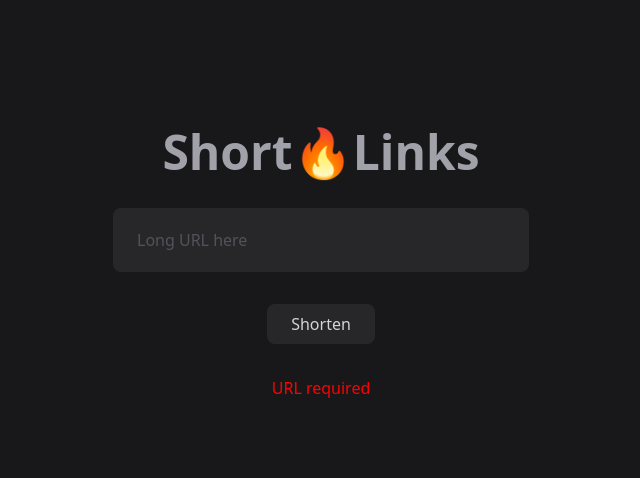
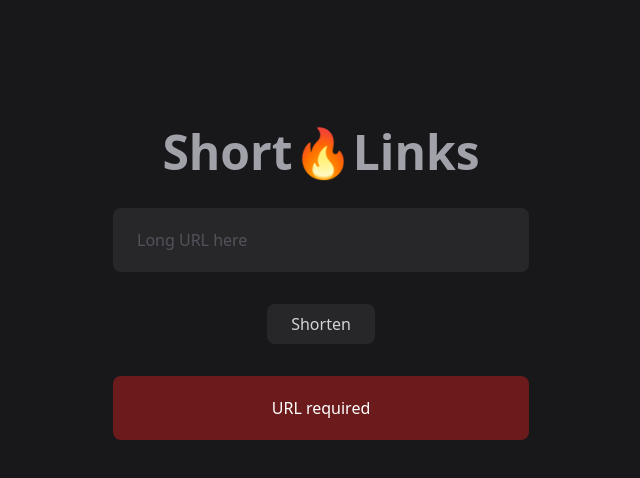
Before and after one commit to andymedinadev/url-shortener-frontend, a React (Vite) app: page / in a window 1280 px wide. Both pictures are taken after a click on the button "Shorten". Shown: the top 478 px of the page, without its empty margins (319-959 px from the left). Built offline with nearby package versions, Linux system fonts and the light colour scheme.

Commit message:
feat: add ErrorMessage component

```diff
--- a/src/App.jsx
+++ b/src/App.jsx
@@ -1,6 +1,5 @@
 import { useState } from 'react'
-
-import TextInput from './components/TextInput'
+import { ErrorMessage, TextInput } from './components'
 
 function App () {
   const [longUrl, setLongUrl] = useState('')
@@ -92,9 +91,9 @@ function App () {
 
         {/* ERROR */}
         {error && (
-          <p style={{ color: 'red' }} onClick={() => setError(null)}>
-            {error}
-          </p>
+          <div onClick={() => setError(null)} className='w-full cursor-pointer'>
+            <ErrorMessage error={error} />
+          </div>
         )}
       </div>
     </div>
--- /dev/null
+++ b/src/components/ErrorMessage.jsx
@@ -0,0 +1,11 @@
+export function ErrorMessage ({ error }) {
+  return (
+    <div
+      role='alert'
+      aria-live='assertive'
+      className='relative flex h-16 w-full items-center justify-center rounded-lg bg-[#801c1c]/80 p-3 text-white '
+    >
+      <p>{error}</p>
+    </div>
+  )
+}
--- a/src/components/TextInput.jsx
+++ b/src/components/TextInput.jsx
@@ -9,5 +9,3 @@ export function TextInput ({ placeholder, value, onChange, disabled }) {
     />
   )
 }
-
-export default TextInput
--- /dev/null
+++ b/src/components/index.js
@@ -0,0 +1,2 @@
+export { TextInput } from './TextInput'
+export { ErrorMessage } from './ErrorMessage'
```
